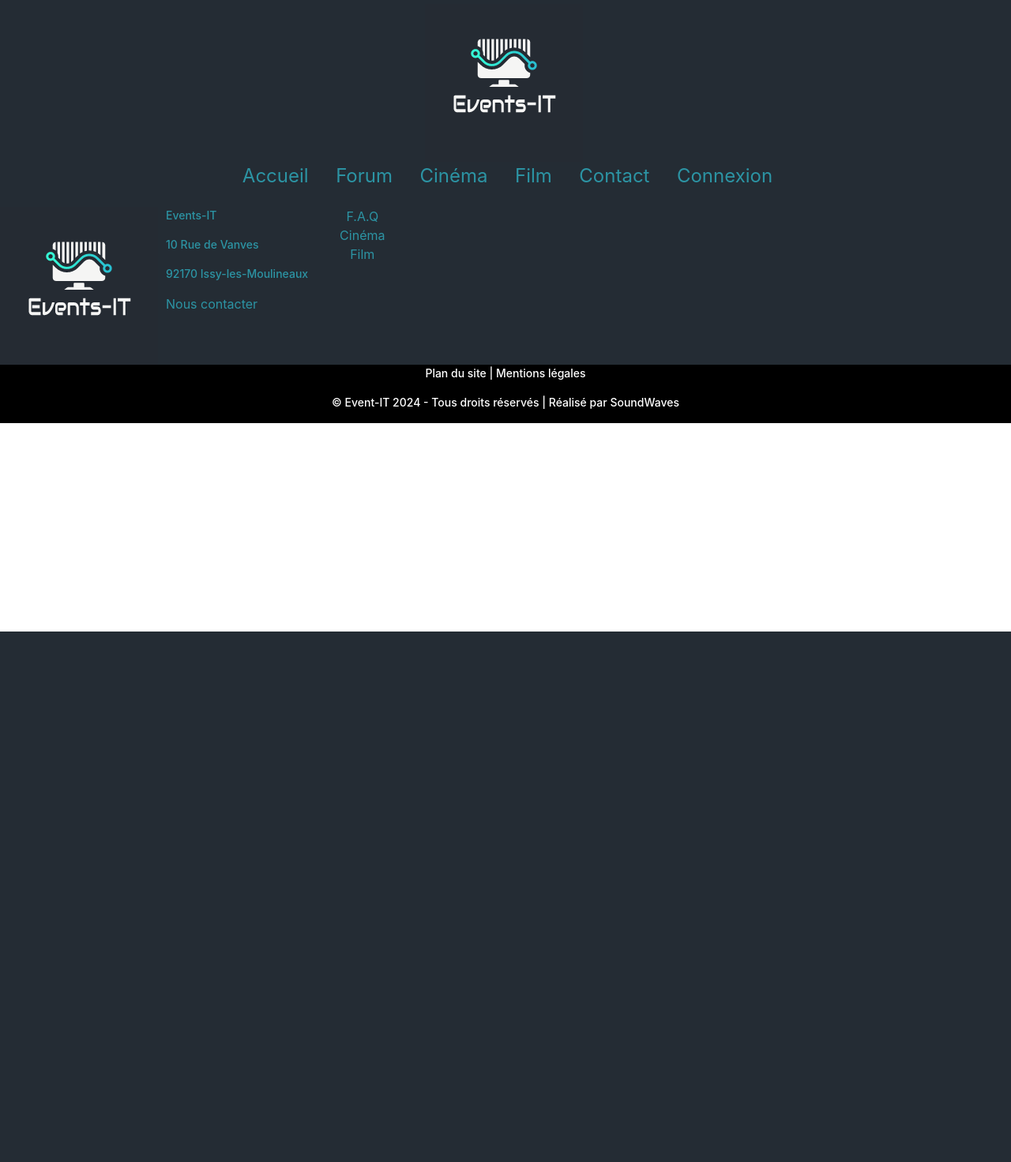
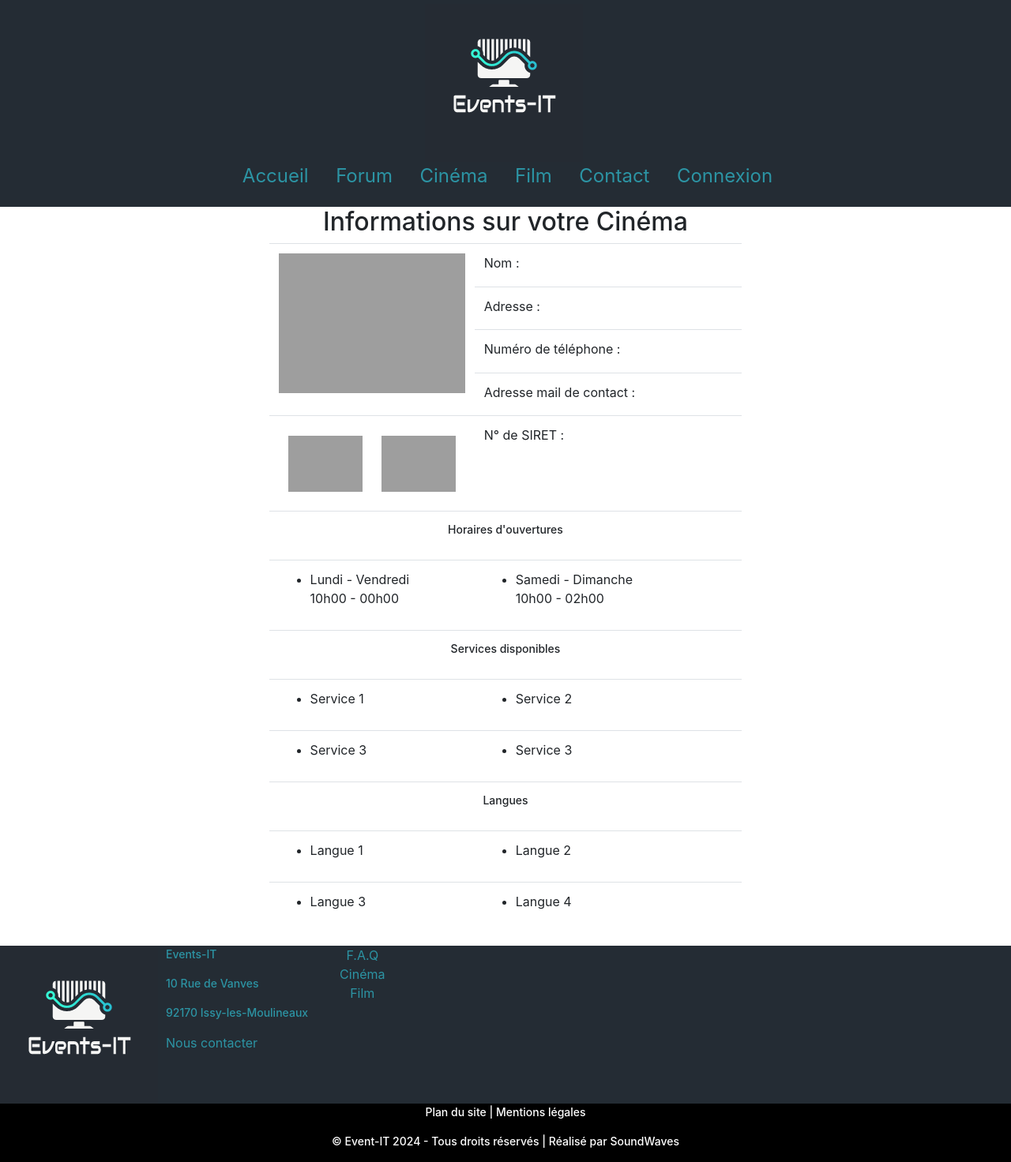
Before and after one commit to LenouvelLouis/Event-It, a PHP site: page / in a window 1280 px wide. Shown: the whole page at 79% size. Before the commit the page ends 800 px from the top, so only its background shows below. Run offline with PHP 8.4, Linux system fonts and the light colour scheme; grey boxes are pictures that could not be loaded.

Commit message:
29-03-2024

```diff
--- a/MVC/controle/home.php
+++ b/MVC/controle/home.php
@@ -8,6 +8,6 @@
     $mdp =  isset($_POST['comdp'])?($_POST['comdp']):'';
     $msg = '';
     $msgAcc = isset($_SESSION['msgAcc'])?($_SESSION['msgAcc']):'';
-    require ("./vue/home/home.tpl");
+    require ("./vue/infocinema/infocinema.tpl");
 }
 ?>
--- a/MVC/vue/infocinema/infocinema.tpl
+++ b/MVC/vue/infocinema/infocinema.tpl
@@ -7,6 +7,121 @@
 </head>
 <body>
 <?php require("./vue/navbar/nav.tpl"); ?>
+<center>
+<h2>Informations sur votre Cinéma</h2>
+<figure class="table" style="width:46.78%;">
+    <table class="ck-table-resized">
+        <colgroup>
+            <col style="width:43.44%;">
+            <col style="width:56.56%;">
+        </colgroup>
+        <tbody>
+            <tr>
+                <td rowspan="4">
+                    <figure class="image"><img src="https://www.legrandrex.com/mobile/images/histoire/histoire18.jpg" width=100% height=auto></figure>
+                </td>
+                <td>Nom :&nbsp;</td>
+            </tr>
+            <tr>
+                <td>Adresse :&nbsp;</td>
+            </tr>
+            <tr>
+                <td>Numéro de téléphone :&nbsp;</td>
+            </tr>
+            <tr>
+                <td>Adresse mail de contact :&nbsp;</td>
+            </tr>
+            <tr>
+                <td>
+                    <table style="border-color:white;">
+    <tr style="border-color:white;">
+        <td style="border-color:white;"><img src="https://mediakwest.com/wp-content/uploads/2019/07/1_Beaugrenelle.ONYX-c-Fr%C3%A9d%C3%A9ric-Berthet.HD_.006.jpg" style="max-width: 100%; height: auto; display: block;" alt="Image 1"></td>
+        <td style="border-color:white;"><img src="https://www.baucine.fr/wp-content/uploads/2023/02/BAU-vox-confiserie-1024x683.jpg" style="max-width: 100%; height: auto; display: block;" alt="Image 3"></td>
+    </tr>
+    <!-- Vous pouvez ajouter plus de lignes selon vos besoins -->
+</table>
+                </td>
+                <td>N° de SIRET :&nbsp;</td>
+            </tr>
+            <tr>
+                <td colspan="2">
+                    <p style="text-align:center;">Horaires d'ouvertures</p>
+                </td>
+            </tr>
+            <tr>
+                <td>
+                    <ul>
+                        <li>Lundi - Vendredi<br>10h00 - 00h00</li>
+                    </ul>
+                </td>
+                <td>
+                    <ul>
+                        <li>Samedi - Dimanche<br>10h00 - 02h00</li>
+                    </ul>
+                </td>
+            </tr>
+            <tr>
+                <td colspan="2">
+                    <p style="text-align:center;">Services disponibles</p>
+                </td>
+            </tr>
+            <tr>
+                <td>
+                    <ul>
+                        <li>Service 1</li>
+                    </ul>
+                </td>
+                <td>
+                    <ul>
+                        <li>Service 2</li>
+                    </ul>
+                </td>
+            </tr>
+            <tr>
+                <td>
+                    <ul>
+                        <li>Service 3</li>
+                    </ul>
+                </td>
+                <td>
+                    <ul>
+                        <li>Service 3</li>
+                    </ul>
+                </td>
+            </tr>
+            <tr>
+                <td colspan="2">
+                    <p style="text-align:center;">Langues</p>
+                </td>
+            </tr>
+            <tr>
+                <td>
+                    <ul>
+                        <li>Langue 1</li>
+                    </ul>
+                </td>
+                <td>
+                    <ul>
+                        <li>Langue 2</li>
+                    </ul>
+                </td>
+            </tr>
+            <tr>
+                <td>
+                    <ul>
+                        <li>Langue 3</li>
+                    </ul>
+                </td>
+                <td>
+                    <ul>
+                        <li>Langue 4</li>
+                    </ul>
+                </td>
+            </tr>
+        </tbody>
+    </table>
+</figure>
+</center>
 <?php require("./vue/footer/footer.tpl"); ?>
 </body>
 </html>
```
Also changed, not shown: README.md (deleted).
